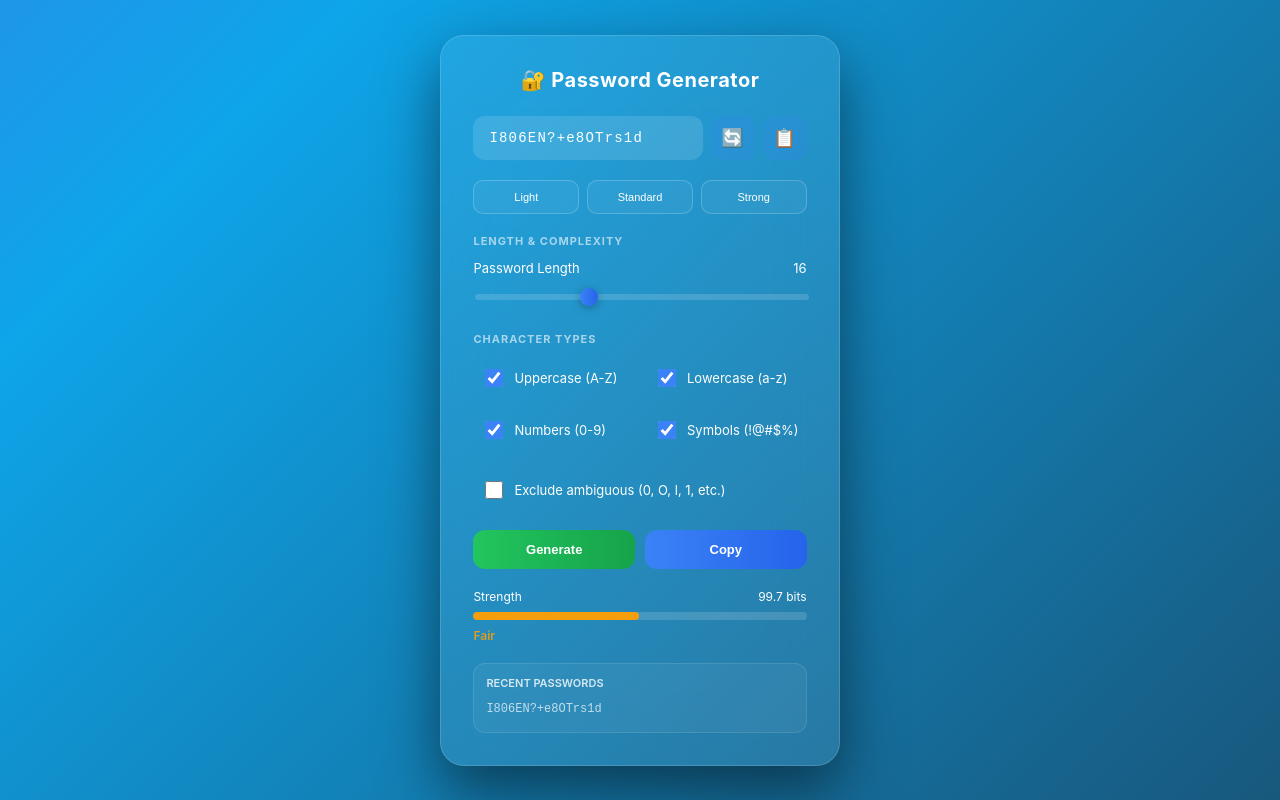
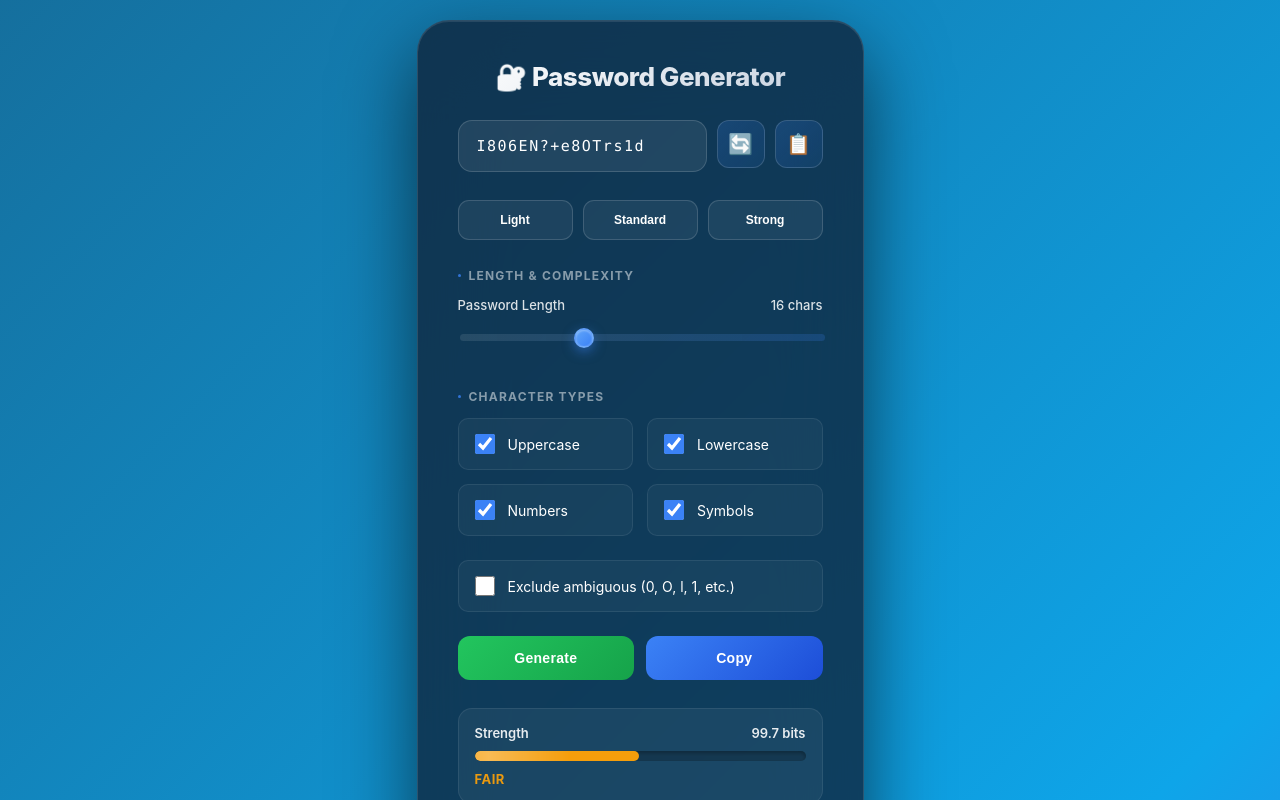
Before and after one commit to kurobrut/dded, a plain HTML site: page index.html in a window 1280 px wide. Both pictures are taken after a click on the button "Regenerate password". Shown: the top 800 px of the page. Drawn offline with nearby package versions, Linux system fonts and the light colour scheme.

Commit message:
Update index.html

```diff
--- a/index.html
+++ b/index.html
@@ -16,10 +16,10 @@
 
 body {
   margin: 0;
-  font-family: 'Inter', 'Segoe UI', sans-serif;
-  background: linear-gradient(-45deg, #0f172a, #1e293b, #0ea5e9, #9333ea);
+  font-family: -apple-system, BlinkMacSystemFont, 'Segoe UI', 'Roboto', 'Oxygen', 'Ubuntu', 'Cantarell', sans-serif;
+  background: linear-gradient(135deg, #0f172a 0%, #1e293b 25%, #0ea5e9 75%, #9333ea 100%);
   background-size: 400% 400%;
-  animation: gradientMove 12s ease infinite;
+  animation: gradientMove 15s ease infinite;
   display: flex;
   justify-content: center;
   align-items: center;
@@ -35,90 +35,104 @@ body {
 
 .card {
   width: 100%;
-  max-width: 480px;
-  padding: 32px;
-  border-radius: 24px;
-  backdrop-filter: blur(30px);
-  background: rgba(255,255,255,0.08);
-  border: 1px solid rgba(255,255,255,0.15);
-  box-shadow: 0 25px 60px rgba(0,0,0,0.5);
+  max-width: 500px;
+  padding: 40px;
+  border-radius: 32px;
+  backdrop-filter: blur(40px);
+  background: rgba(15, 23, 42, 0.7);
+  border: 1px solid rgba(255, 255, 255, 0.12);
+  box-shadow: 0 30px 80px rgba(0, 0, 0, 0.6), inset 0 1px 0 rgba(255, 255, 255, 0.1);
   color: white;
   display: flex;
   flex-direction: column;
-  animation: fadeIn 0.8s ease;
+  animation: slideUp 0.6s cubic-bezier(0.34, 1.56, 0.64, 1);
 }
 
-@keyframes fadeIn {
-  from { opacity: 0; transform: translateY(15px); }
-  to { opacity: 1; transform: translateY(0); }
+@keyframes slideUp {
+  from {
+    opacity: 0;
+    transform: translateY(30px);
+  }
+  to {
+    opacity: 1;
+    transform: translateY(0);
+  }
 }
 
-@media (max-width: 500px) {
+@media (max-width: 480px) {
   .card {
-    padding: 24px;
-    border-radius: 20px;
+    padding: 28px;
+    border-radius: 24px;
   }
 }
 
 h2 {
   text-align: center;
-  margin: 0 0 24px 0;
-  font-weight: 700;
-  letter-spacing: 0.5px;
-  font-size: 20px;
+  margin: 0 0 28px 0;
+  font-weight: 800;
+  letter-spacing: -0.5px;
+  font-size: 26px;
+  background: linear-gradient(135deg, #fff 0%, #c7d2e0 100%);
+  -webkit-background-clip: text;
+  -webkit-text-fill-color: transparent;
+  background-clip: text;
 }
 
 .password-display {
   position: relative;
   display: flex;
-  gap: 8px;
+  gap: 10px;
   align-items: stretch;
-  margin-bottom: 20px;
+  margin-bottom: 28px;
 }
 
 .password-input {
   flex: 1;
-  padding: 14px 16px;
-  border-radius: 12px;
-  border: none;
-  font-size: 14px;
-  letter-spacing: 1.2px;
+  padding: 16px 18px;
+  border-radius: 14px;
+  border: 1.5px solid rgba(255, 255, 255, 0.15);
+  font-size: 15px;
+  letter-spacing: 1.5px;
   outline: none;
-  background: rgba(255,255,255,0.12);
+  background: rgba(255, 255, 255, 0.08);
   color: white;
-  font-family: 'Courier New', monospace;
-  transition: 0.3s;
+  font-family: 'Monaco', 'Menlo', 'Ubuntu Mono', monospace;
+  transition: 0.3s cubic-bezier(0.4, 0, 0.2, 1);
 }
 
 .password-input::placeholder {
-  color: rgba(255,255,255,0.5);
+  color: rgba(255, 255, 255, 0.4);
 }
 
 .password-input:focus {
-  background: rgba(255,255,255,0.2);
-  box-shadow: 0 0 0 3px rgba(59, 130, 246, 0.3);
+  background: rgba(255, 255, 255, 0.12);
+  border-color: rgba(59, 130, 246, 0.5);
+  box-shadow: 0 0 0 4px rgba(59, 130, 246, 0.2);
 }
 
 .icon-button {
-  width: 44px;
-  height: 44px;
+  width: 48px;
+  height: 48px;
   padding: 0;
   border-radius: 12px;
-  border: none;
-  background: rgba(59, 130, 246, 0.2);
+  border: 1.5px solid rgba(255, 255, 255, 0.15);
+  background: linear-gradient(135deg, rgba(59, 130, 246, 0.2), rgba(59, 130, 246, 0.1));
   color: white;
   cursor: pointer;
   display: flex;
   align-items: center;
   justify-content: center;
-  font-size: 18px;
-  transition: 0.25s ease;
+  font-size: 20px;
+  transition: 0.3s cubic-bezier(0.4, 0, 0.2, 1);
   flex-shrink: 0;
+  font-weight: 600;
 }
 
 .icon-button:hover {
-  background: rgba(59, 130, 246, 0.4);
-  transform: scale(1.05);
+  background: linear-gradient(135deg, rgba(59, 130, 246, 0.4), rgba(59, 130, 246, 0.25));
+  border-color: rgba(59, 130, 246, 0.5);
+  transform: translateY(-2px);
+  box-shadow: 0 8px 16px rgba(59, 130, 246, 0.3);
 }
 
 .icon-button:active {
@@ -128,56 +142,90 @@ h2 {
 .preset-buttons {
   display: grid;
   grid-template-columns: repeat(3, 1fr);
-  gap: 8px;
-  margin-bottom: 20px;
+  gap: 10px;
+  margin-bottom: 28px;
 }
 
 .preset-btn {
-  padding: 10px;
-  border-radius: 10px;
-  border: 1px solid rgba(255,255,255,0.2);
-  background: rgba(255,255,255,0.05);
+  padding: 12px 16px;
+  border-radius: 11px;
+  border: 1.5px solid rgba(255, 255, 255, 0.15);
+  background: rgba(255, 255, 255, 0.06);
   color: white;
   cursor: pointer;
-  font-size: 11px;
-  font-weight: 500;
-  transition: 0.25s ease;
+  font-size: 12px;
+  font-weight: 600;
+  transition: 0.3s cubic-bezier(0.4, 0, 0.2, 1);
+  position: relative;
+  overflow: hidden;
+}
+
+.preset-btn::before {
+  content: '';
+  position: absolute;
+  inset: 0;
+  background: linear-gradient(90deg, transparent, rgba(255, 255, 255, 0.1), transparent);
+  transform: translateX(-100%);
+  transition: transform 0.3s;
 }
 
 .preset-btn:hover {
-  background: rgba(255,255,255,0.15);
-  border-color: rgba(255,255,255,0.4);
+  background: rgba(255, 255, 255, 0.12);
+  border-color: rgba(255, 255, 255, 0.3);
+  transform: translateY(-2px);
+  box-shadow: 0 6px 16px rgba(0, 0, 0, 0.3);
+}
+
+.preset-btn:hover::before {
+  transform: translateX(100%);
+}
+
+.preset-btn:active {
+  transform: scale(0.98);
 }
 
 .section {
-  margin-bottom: 20px;
+  margin-bottom: 24px;
 }
 
 .section-title {
-  font-size: 11px;
+  font-size: 12px;
   font-weight: 700;
   text-transform: uppercase;
-  letter-spacing: 1px;
-  color: rgba(255,255,255,0.6);
-  margin-bottom: 12px;
+  letter-spacing: 1.2px;
+  color: rgba(255, 255, 255, 0.5);
+  margin-bottom: 14px;
+  display: flex;
+  align-items: center;
+  gap: 8px;
+}
+
+.section-title::before {
+  content: '';
+  width: 3px;
+  height: 3px;
+  background: rgba(59, 130, 246, 0.8);
+  border-radius: 50%;
 }
 
 .slider-container {
-  margin-bottom: 8px;
+  margin-bottom: 20px;
 }
 
 .slider-label {
   display: flex;
   justify-content: space-between;
   font-size: 13px;
-  margin-bottom: 8px;
+  margin-bottom: 12px;
+  font-weight: 500;
+  color: rgba(255, 255, 255, 0.85);
 }
 
 input[type="range"] {
   width: 100%;
-  height: 6px;
-  border-radius: 3px;
-  background: rgba(255,255,255,0.15);
+  height: 7px;
+  border-radius: 10px;
+  background: linear-gradient(90deg, rgba(255, 255, 255, 0.1), rgba(59, 130, 246, 0.2));
   outline: none;
   -webkit-appearance: none;
   appearance: none;
@@ -186,31 +234,39 @@ input[type="range"] {
 input[type="range"]::-webkit-slider-thumb {
   -webkit-appearance: none;
   appearance: none;
-  width: 18px;
-  height: 18px;
+  width: 20px;
+  height: 20px;
   border-radius: 50%;
-  background: linear-gradient(90deg, #3b82f6, #2563eb);
+  background: linear-gradient(135deg, #60a5fa, #3b82f6);
   cursor: pointer;
-  box-shadow: 0 2px 8px rgba(0,0,0,0.3);
+  box-shadow: 0 4px 12px rgba(59, 130, 246, 0.5), inset 0 1px 2px rgba(255, 255, 255, 0.3);
+  border: 2px solid rgba(255, 255, 255, 0.15);
+  transition: 0.2s;
+}
+
+input[type="range"]::-webkit-slider-thumb:hover {
+  transform: scale(1.2);
+  box-shadow: 0 8px 24px rgba(59, 130, 246, 0.6), inset 0 1px 2px rgba(255, 255, 255, 0.3);
 }
 
 input[type="range"]::-moz-range-thumb {
-  width: 18px;
-  height: 18px;
+  width: 20px;
+  height: 20px;
   border-radius: 50%;
-  background: linear-gradient(90deg, #3b82f6, #2563eb);
+  background: linear-gradient(135deg, #60a5fa, #3b82f6);
   cursor: pointer;
-  border: none;
-  box-shadow: 0 2px 8px rgba(0,0,0,0.3);
+  border: 2px solid rgba(255, 255, 255, 0.15);
+  box-shadow: 0 4px 12px rgba(59, 130, 246, 0.5), inset 0 1px 2px rgba(255, 255, 255, 0.3);
+  transition: 0.2s;
 }
 
 .checkbox-group {
   display: grid;
   grid-template-columns: 1fr 1fr;
-  gap: 12px;
+  gap: 14px;
 }
 
-@media (max-width: 400px) {
+@media (max-width: 420px) {
   .checkbox-group {
     grid-template-columns: 1fr;
   }
@@ -219,48 +275,72 @@ input[type="range"]::-moz-range-thumb {
 .checkbox-label {
   display: flex;
   align-items: center;
-  gap: 8px;
-  font-size: 13px;
+  gap: 10px;
+  font-size: 14px;
   cursor: pointer;
-  padding: 8px;
-  border-radius: 8px;
-  transition: 0.2s;
+  padding: 12px;
+  border-radius: 10px;
+  transition: 0.3s cubic-bezier(0.4, 0, 0.2, 1);
+  border: 1px solid rgba(255, 255, 255, 0.08);
+  background: rgba(255, 255, 255, 0.04);
 }
 
 .checkbox-label:hover {
-  background: rgba(255,255,255,0.08);
+  background: rgba(59, 130, 246, 0.15);
+  border-color: rgba(59, 130, 246, 0.3);
+  transform: translateX(4px);
 }
 
 .checkbox-label input[type="checkbox"] {
-  width: 18px;
-  height: 18px;
+  width: 20px;
+  height: 20px;
   cursor: pointer;
   accent-color: #3b82f6;
+  flex-shrink: 0;
+}
+
+.checkbox-label input[type="checkbox"]:hover {
+  accent-color: #60a5fa;
 }
 
 .button-group {
   display: flex;
-  gap: 10px;
-  margin-bottom: 20px;
+  gap: 12px;
+  margin-bottom: 28px;
 }
 
 button.primary {
   flex: 1;
-  padding: 12px;
+  padding: 14px 20px;
   border-radius: 12px;
   border: none;
   cursor: pointer;
-  font-weight: 600;
-  font-size: 13px;
-  transition: 0.25s ease;
-  backdrop-filter: blur(10px);
-  background: linear-gradient(90deg, #22c55e, #16a34a);
+  font-weight: 700;
+  font-size: 14px;
+  transition: 0.3s cubic-bezier(0.4, 0, 0.2, 1);
+  background: linear-gradient(135deg, #22c55e 0%, #16a34a 100%);
   color: white;
+  position: relative;
+  overflow: hidden;
+  letter-spacing: 0.3px;
+}
+
+button.primary::before {
+  content: '';
+  position: absolute;
+  inset: 0;
+  background: linear-gradient(90deg, transparent, rgba(255, 255, 255, 0.2), transparent);
+  transform: translateX(-100%);
+  transition: transform 0.5s;
 }
 
 button.primary:hover {
-  transform: translateY(-2px);
-  box-shadow: 0 8px 20px rgba(34, 197, 94, 0.4);
+  transform: translateY(-3px);
+  box-shadow: 0 12px 28px rgba(34, 197, 94, 0.35);
+}
+
+button.primary:hover::before {
+  transform: translateX(100%);
 }
 
 button.primary:active {
@@ -269,21 +349,36 @@ button.primary:active {
 
 button.secondary {
   flex: 1;
-  padding: 12px;
+  padding: 14px 20px;
   border-radius: 12px;
   border: none;
   cursor: pointer;
-  font-weight: 600;
-  font-size: 13px;
-  transition: 0.25s ease;
-  backdrop-filter: blur(10px);
-  background: linear-gradient(90deg, #3b82f6, #2563eb);
+  font-weight: 700;
+  font-size: 14px;
+  transition: 0.3s cubic-bezier(0.4, 0, 0.2, 1);
+  background: linear-gradient(135deg, #3b82f6 0%, #1d4ed8 100%);
   color: white;
+  position: relative;
+  overflow: hidden;
+  letter-spacing: 0.3px;
+}
+
+button.secondary::before {
+  content: '';
+  position: absolute;
+  inset: 0;
+  background: linear-gradient(90deg, transparent, rgba(255, 255, 255, 0.2), transparent);
+  transform: translateX(-100%);
+  transition: transform 0.5s;
 }
 
 button.secondary:hover {
-  transform: translateY(-2px);
-  box-shadow: 0 8px 20px rgba(59, 130, 246, 0.4);
+  transform: translateY(-3px);
+  box-shadow: 0 12px 28px rgba(59, 130, 246, 0.35);
+}
+
+button.secondary:hover::before {
+  transform: translateX(100%);
 }
 
 button.secondary:active {
@@ -291,66 +386,95 @@ button.secondary:active {
 }
 
 .strength-container {
-  margin-bottom: 20px;
+  margin-bottom: 28px;
+  background: rgba(255, 255, 255, 0.05);
+  padding: 16px;
+  border-radius: 14px;
+  border: 1px solid rgba(255, 255, 255, 0.08);
 }
 
 .strength-header {
   display: flex;
   justify-content: space-between;
-  font-size: 12px;
-  margin-bottom: 8px;
+  font-size: 13px;
+  margin-bottom: 10px;
+  font-weight: 600;
+  color: rgba(255, 255, 255, 0.9);
 }
 
 .strength-bar-bg {
-  height: 8px;
+  height: 10px;
   border-radius: 20px;
   overflow: hidden;
-  background: rgba(255,255,255,0.15);
-  margin-bottom: 8px;
+  background: rgba(0, 0, 0, 0.2);
+  margin-bottom: 10px;
+  box-shadow: inset 0 2px 4px rgba(0, 0, 0, 0.3);
 }
 
 .strength-bar {
   height: 100%;
-  transition: width 0.5s ease, background 0.5s ease;
+  transition: width 0.6s cubic-bezier(0.34, 1.56, 0.64, 1), background 0.6s ease;
   border-radius: 20px;
+  position: relative;
+  overflow: hidden;
+}
+
+.strength-bar::after {
+  content: '';
+  position: absolute;
+  inset: 0;
+  background: linear-gradient(90deg, transparent, rgba(255, 255, 255, 0.3), transparent);
+  animation: shimmer 2s infinite;
+}
+
+@keyframes shimmer {
+  0% { transform: translateX(-100%); }
+  100% { transform: translateX(100%); }
 }
 
 .strength-label {
-  font-size: 12px;
-  font-weight: 600;
-  opacity: 0.9;
+  font-size: 13px;
+  font-weight: 700;
+  opacity: 0.95;
+  text-transform: uppercase;
+  letter-spacing: 0.5px;
 }
 
 .history {
-  background: rgba(255,255,255,0.05);
-  border-radius: 12px;
-  padding: 12px;
+  background: linear-gradient(135deg, rgba(59, 130, 246, 0.08), rgba(34, 197, 94, 0.08));
+  border-radius: 14px;
+  padding: 14px;
   font-size: 12px;
-  max-height: 120px;
+  max-height: 140px;
   overflow-y: auto;
-  border: 1px solid rgba(255,255,255,0.1);
+  border: 1px solid rgba(255, 255, 255, 0.1);
 }
 
 .history-title {
-  font-weight: 600;
-  margin-bottom: 8px;
-  opacity: 0.8;
-  font-size: 11px;
+  font-weight: 700;
+  margin-bottom: 10px;
+  opacity: 0.9;
+  font-size: 12px;
   text-transform: uppercase;
+  letter-spacing: 0.5px;
+  color: rgba(255, 255, 255, 0.8);
 }
 
 .history-item {
-  padding: 4px 0;
-  font-family: 'Courier New', monospace;
-  opacity: 0.7;
+  padding: 7px 0;
+  font-family: 'Monaco', 'Menlo', 'Ubuntu Mono', monospace;
+  opacity: 0.75;
   word-break: break-all;
   animation: slideIn 0.4s ease;
+  font-size: 11px;
+  letter-spacing: 0.5px;
+  color: rgba(255, 255, 255, 0.8);
 }
 
 @keyframes slideIn {
   from {
     opacity: 0;
-    transform: translateX(-10px);
+    transform: translateX(-8px);
   }
   to {
     opacity: 1;
@@ -358,23 +482,64 @@ button.secondary:active {
   }
 }
 
-.feedback {
-  font-size: 12px;
-  margin-top: 8px;
-  padding: 8px;
-  border-radius: 8px;
-  text-align: center;
-  animation: fadeIn 0.3s ease;
+.toast {
+  position: fixed;
+  bottom: 30px;
+  right: 30px;
+  padding: 14px 20px;
+  border-radius: 12px;
+  backdrop-filter: blur(20px);
+  border: 1px solid rgba(255, 255, 255, 0.2);
+  font-size: 13px;
+  font-weight: 600;
+  animation: toastIn 0.4s cubic-bezier(0.34, 1.56, 0.64, 1);
+  box-shadow: 0 12px 32px rgba(0, 0, 0, 0.4);
 }
 
-.feedback.success {
-  background: rgba(34, 197, 94, 0.2);
+@keyframes toastIn {
+  from {
+    opacity: 0;
+    transform: translateY(20px) translateX(20px);
+  }
+  to {
+    opacity: 1;
+    transform: translateY(0) translateX(0);
+  }
+}
+
+@keyframes toastOut {
+  from {
+    opacity: 1;
+    transform: translateY(0) translateX(0);
+  }
+  to {
+    opacity: 0;
+    transform: translateY(10px) translateX(20px);
+  }
+}
+
+.toast.success {
+  background: linear-gradient(135deg, rgba(34, 197, 94, 0.2), rgba(34, 197, 94, 0.1));
+  border-color: rgba(34, 197, 94, 0.4);
   color: #86efac;
 }
 
-.feedback.info {
-  background: rgba(59, 130, 246, 0.2);
-  color: #93c5fd;
+.toast.error {
+  background: linear-gradient(135deg, rgba(239, 68, 68, 0.2), rgba(239, 68, 68, 0.1));
+  border-color: rgba(239, 68, 68, 0.4);
+  color: #fca5a5;
+}
+
+.toast.out {
+  animation: toastOut 0.3s ease forwards;
+}
+
+@media (max-width: 480px) {
+  .toast {
+    bottom: 20px;
+    right: 20px;
+    left: 20px;
+  }
 }
 
 ::-webkit-scrollbar {
@@ -382,17 +547,17 @@ button.secondary:active {
 }
 
 ::-webkit-scrollbar-track {
-  background: rgba(255,255,255,0.05);
+  background: rgba(255, 255, 255, 0.05);
   border-radius: 10px;
 }
 
 ::-webkit-scrollbar-thumb {
-  background: rgba(255,255,255,0.2);
+  background: rgba(255, 255, 255, 0.2);
   border-radius: 10px;
 }
 
 ::-webkit-scrollbar-thumb:hover {
-  background: rgba(255,255,255,0.3);
+  background: rgba(255, 255, 255, 0.4);
 }
 </style>
 </head>
@@ -407,7 +572,8 @@ function App() {
   const [password, setPassword] = React.useState("");
   const [entropy, setEntropy] = React.useState(0);
   const [history, setHistory] = React.useState([]);
-  const [feedback, setFeedback] = React.useState("");
+  const [toast, setToast] = React.useState("");
+  const [toastType, setToastType] = React.useState("");
 
   const [useUpper, setUseUpper] = React.useState(true);
   const [useLower, setUseLower] = React.useState(true);
@@ -416,15 +582,23 @@ function App() {
   const [excludeAmbiguous, setExcludeAmbiguous] = React.useState(false);
 
   const upper = "ABCDEFGHIJKLMNOPQRSTUVWXYZ";
-  const upperAmbiguous = "ABCDEFGHJKLMNPQRSTUVWXYZ"; // removed I, O
+  const upperAmbiguous = "ABCDEFGHJKLMNPQRSTUVWXYZ";
 
   const lower = "abcdefghijklmnopqrstuvwxyz";
-  const lowerAmbiguous = "abcdefghjkmnpqrstuvwxyz"; // removed i, l, o
+  const lowerAmbiguous = "abcdefghjkmnpqrstuvwxyz";
 
   const numbers = "0123456789";
-  const numbersAmbiguous = "123456789"; // removed 0
+  const numbersAmbiguous = "123456789";
 
   const symbols = "!@#$%^&*_+-=?";
+
+  const showToast = (message, type = "success", duration = 2000) => {
+    setToast(message);
+    setToastType(type);
+    setTimeout(() => {
+      setToast("");
+    }, duration);
+  };
 
   const secureRandom = (max) => {
     const array = new Uint32Array(1);
@@ -458,7 +632,7 @@ function App() {
     }
 
     if (!charset) {
-      setFeedback("Select at least one option");
+      showToast("Select at least one option", "error");
       return;
     }
 
@@ -479,7 +653,6 @@ function App() {
     setPassword(finalPassword);
     setEntropy(totalEntropy);
     setHistory([finalPassword, ...history.slice(0, 4)]);
-    setFeedback("");
   };
 
   const applyPreset = (len, upper, lower, numbers, symbols) => {
@@ -488,17 +661,35 @@ function App() {
     setUseLower(lower);
     setUseNumbers(numbers);
     setUseSymbols(symbols);
-    setTimeout(() => generatePassword(), 0);
+    setTimeout(() => {
+      let charset = "";
+      const upperSet = excludeAmbiguous ? "ABCDEFGHJKLMNPQRSTUVWXYZ" : "ABCDEFGHIJKLMNOPQRSTUVWXYZ";
+      const lowerSet = excludeAmbiguous ? "abcdefghjkmnpqrstuvwxyz" : "abcdefghijklmnopqrstuvwxyz";
+      const numberSet = excludeAmbiguous ? "123456789" : "0123456789";
+
+      if (upper) charset += upperSet;
+      if (lower) charset += lowerSet;
+      if (numbers) charset += numberSet;
+      if (symbols) charset += "!@#$%^&*_+-=?";
+
+      if (!charset) return;
+
+      const mockLength = len;
+      const mockEntropy = mockLength * Math.log2(charset.length);
+      setEntropy(mockEntropy);
+    }, 0);
   };
 
   const copyPassword = async () => {
-    if (!password) return;
+    if (!password) {
+      showToast("Generate a password first", "error");
+      return;
+    }
     try {
       await navigator.clipboard.writeText(password);
-      setFeedback("Copied to clipboard ✔");
-      setTimeout(() => setFeedback(""), 1500);
+      showToast("Copied to clipboard ✓", "success");
     } catch {
-      setFeedback("Failed to copy");
+      showToast("Failed to copy", "error");
     }
   };
 
@@ -553,7 +744,7 @@ function App() {
         <div className="slider-container">
           <div className="slider-label">
             <label htmlFor="length-slider">Password Length</label>
-            <span>{length}</span>
+            <span>{length} chars</span>
           </div>
           <input
             id="length-slider"
@@ -572,19 +763,19 @@ function App() {
         <div className="checkbox-group">
           <label className="checkbox-label">
             <input type="checkbox" checked={useUpper} onChange={() => setUseUpper(!useUpper)} aria-label="Include uppercase letters" />
-            Uppercase (A-Z)
+            Uppercase
           </label>
           <label className="checkbox-label">
             <input type="checkbox" checked={useLower} onChange={() => setUseLower(!useLower)} aria-label="Include lowercase letters" />
-            Lowercase (a-z)
+            Lowercase
           </label>
           <label className="checkbox-label">
             <input type="checkbox" checked={useNumbers} onChange={() => setUseNumbers(!useNumbers)} aria-label="Include numbers" />
-            Numbers (0-9)
+            Numbers
           </label>
           <label className="checkbox-label">
             <input type="checkbox" checked={useSymbols} onChange={() => setUseSymbols(!useSymbols)} aria-label="Include symbols" />
-            Symbols (!@#$%)
+            Symbols
           </label>
         </div>
       </div>
@@ -600,8 +791,6 @@ function App() {
         <button className="primary" onClick={generatePassword}>Generate</button>
         <button className="secondary" onClick={copyPassword}>Copy</button>
       </div>
-
-      {feedback && <div className={`feedback ${feedback.includes("Failed") ? "error" : "success"}`}>{feedback}</div>}
 
       <div className="strength-container">
         <div className="strength-header">
@@ -630,6 +819,12 @@ function App() {
           ))}
         </div>
       )}
+
+      {toast && (
+        <div className={`toast ${toastType}`}>
+          {toast}
+        </div>
+      )}
     </div>
   );
 }
```
